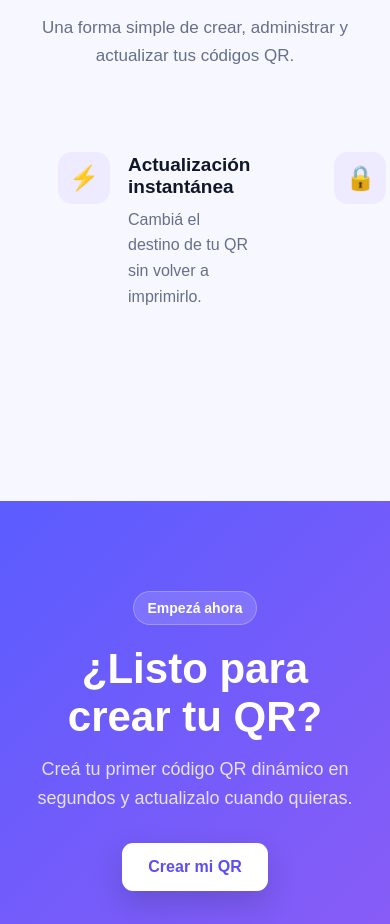
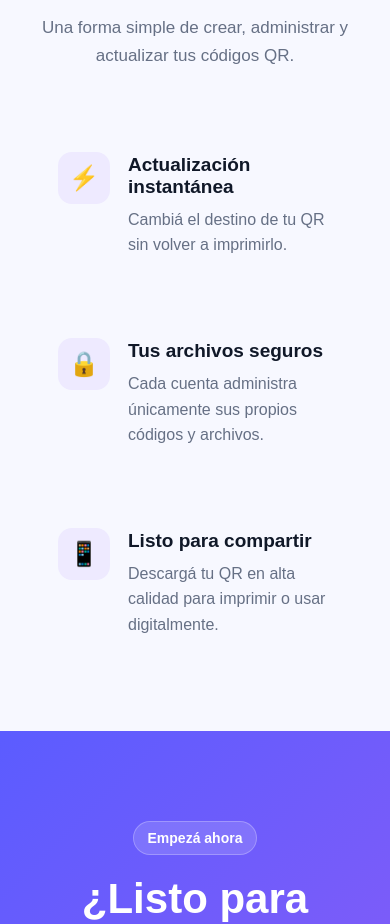
Before and after one commit to cristinaraimondo/qrcrea, a plain HTML site: page index.html in a window 390 px wide. Shown: the part 7647-8571 px from the top of the page. Drawn offline with Linux system fonts and the light colour scheme; a script that the page names is missing.

Commit message:
Mejorar landing al finak

```diff
--- a/style.css
+++ b/style.css
@@ -2263,3 +2263,19 @@ row-gap: 6px;
     gap: 10px 16px;
   }
 }
+@media (max-width: 768px) {
+
+  .benefitsGrid {
+    grid-template-columns: 1fr;
+    gap: 24px;
+    width: 100%;
+    max-width: 100%;
+  }
+
+  .benefitItem {
+    width: 100%;
+    max-width: 100%;
+    box-sizing: border-box;
+  }
+
+}
```
